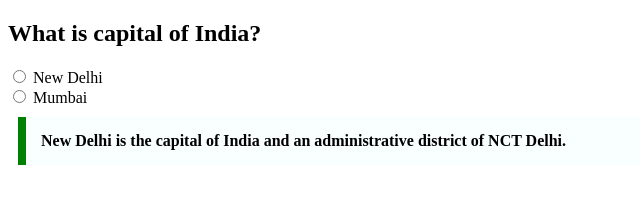
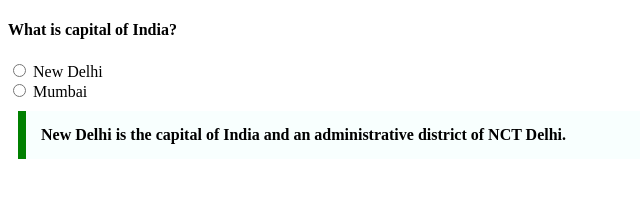
Before and after one commit to acciojob/trivia-prathameshkarbele, a website: page main.html in a window 1280 px wide. Shown: the whole page, without its empty margins (0-640 px from the left). Drawn offline with Linux system fonts and the light colour scheme.

Commit message:
Update main.html

```diff
--- a/main.html
+++ b/main.html
@@ -9,9 +9,9 @@
 <body>
 	<!-- the entire body must be written by student -->
 	<div>
-		<h2>
+		<h4>
 			What is capital of India?
-		</h2>
+		</h4>
 		<form action="">
 			<input type="radio" name="state" value="new Delhi">
 			<label for="">New Delhi</label> <br>
```
